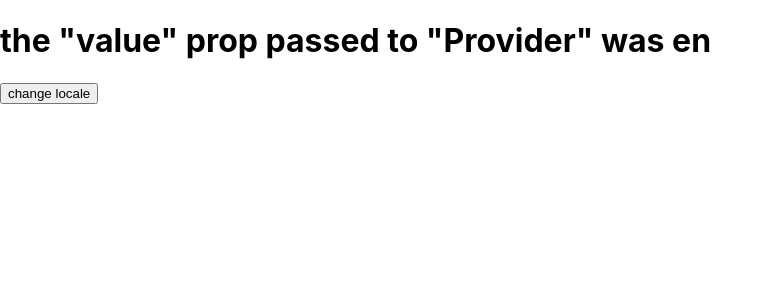
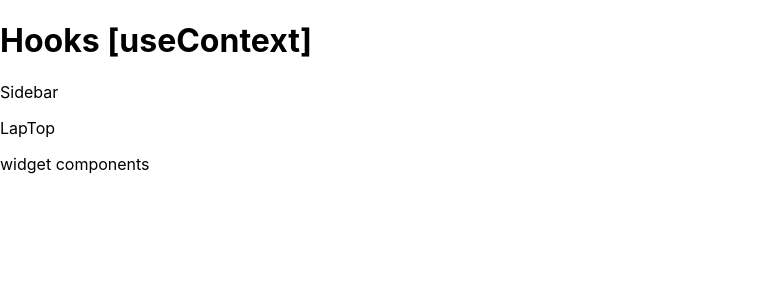
Before and after one commit to hayetmnasrighabri/les-hooks, a React (Create React App) app: page / in a window 1280 px wide. Shown: the top 300 px of the page, without its empty margins (0-773 px from the left). Built offline with nearby package versions, Linux system fonts and the light colour scheme.

Commit message:
UseContext exple5

```diff
--- a/src/App.js
+++ b/src/App.js
@@ -1,18 +1,20 @@
-import React, { useState } from 'react'
-import Blog from './contextExp3/Blog'
-import {LocalContext} from './contextExp3/LocalContext'
+import React, { createContext, useState } from 'react'
+import Sidebar from './components/Sidebar'
+import Widget from './components/Widget'
+
+export const ProductContext=createContext()
 function App() {
-  const [locale, setLocale] = useState('en')
-  const toggleLocale=()=>{
-    setLocale((locale)=>{
-      return(
-      locale==='en'? 'ar': 'en'
-    )})
-  }
+  const [product, setProduct]= useState('LapTop')
   return (
-    <LocalContext.Provider value={{locale, toggleLocale}}>
-      <Blog/>
-    </LocalContext.Provider>
+
+      <ProductContext.Provider value={product}>
+        <div className='App'>
+      <h1>Hooks [useContext]</h1>
+      <Sidebar/>
+      <Widget/>
+      </div>
+      </ProductContext.Provider>
+
   )
 }
 
--- /dev/null
+++ b/src/components/Item.js
@@ -0,0 +1,12 @@
+import React, { useContext } from 'react'
+import { ProductContext } from '../App'
+function Item() {
+  const vl= useContext(ProductContext)
+  return (
+    <div className='item'>
+     <p>{vl}</p>
+    </div>
+  )
+}
+
+export default Item
--- /dev/null
+++ b/src/components/Sidebar.js
@@ -0,0 +1,13 @@
+import React from 'react'
+import Item from './Item'
+
+function Sidebar() {
+  return (
+    <div className='sidebar'>
+      <p>Sidebar</p>
+      <Item/>
+    </div>
+  )
+}
+
+export default Sidebar
--- /dev/null
+++ b/src/components/Widget.js
@@ -0,0 +1,11 @@
+import React from 'react'
+
+function Widget() {
+  return (
+    <div className='widget'>
+      <p>widget components</p>
+    </div>
+  )
+}
+
+export default Widget
```
